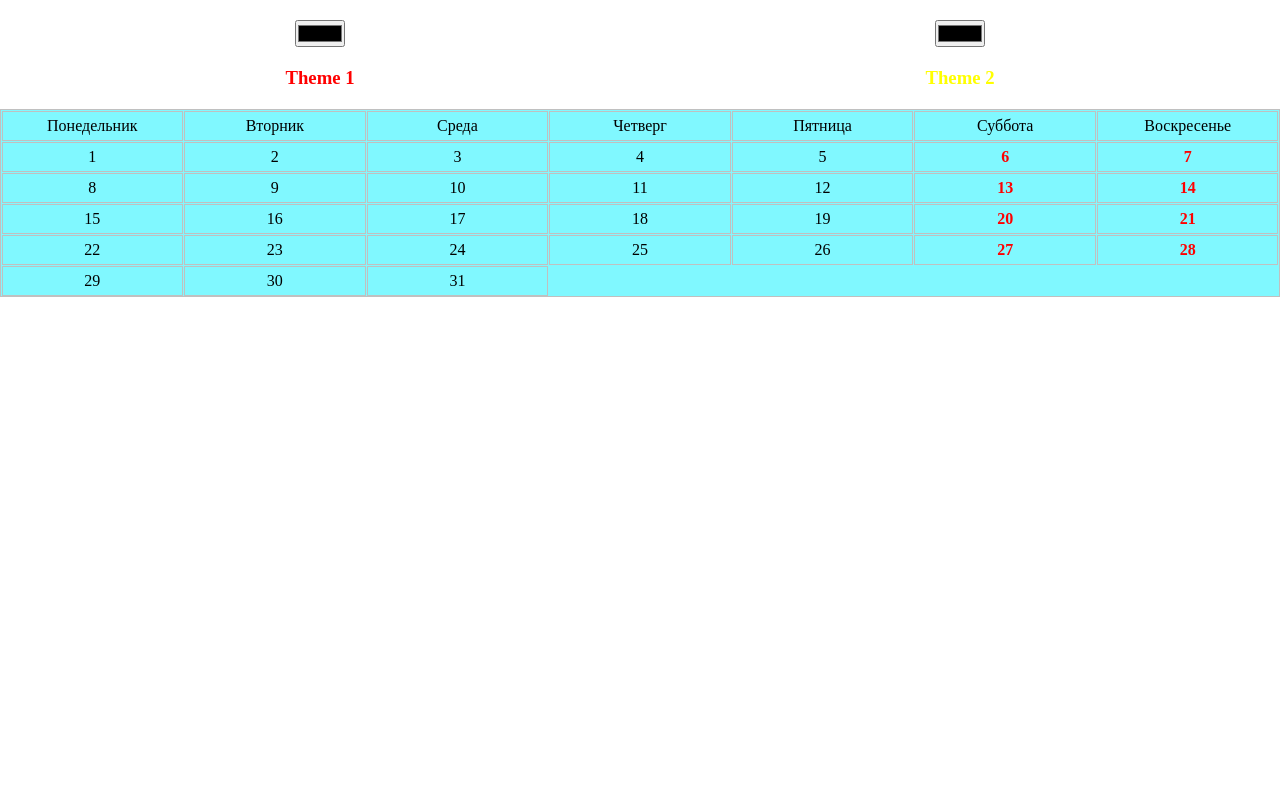
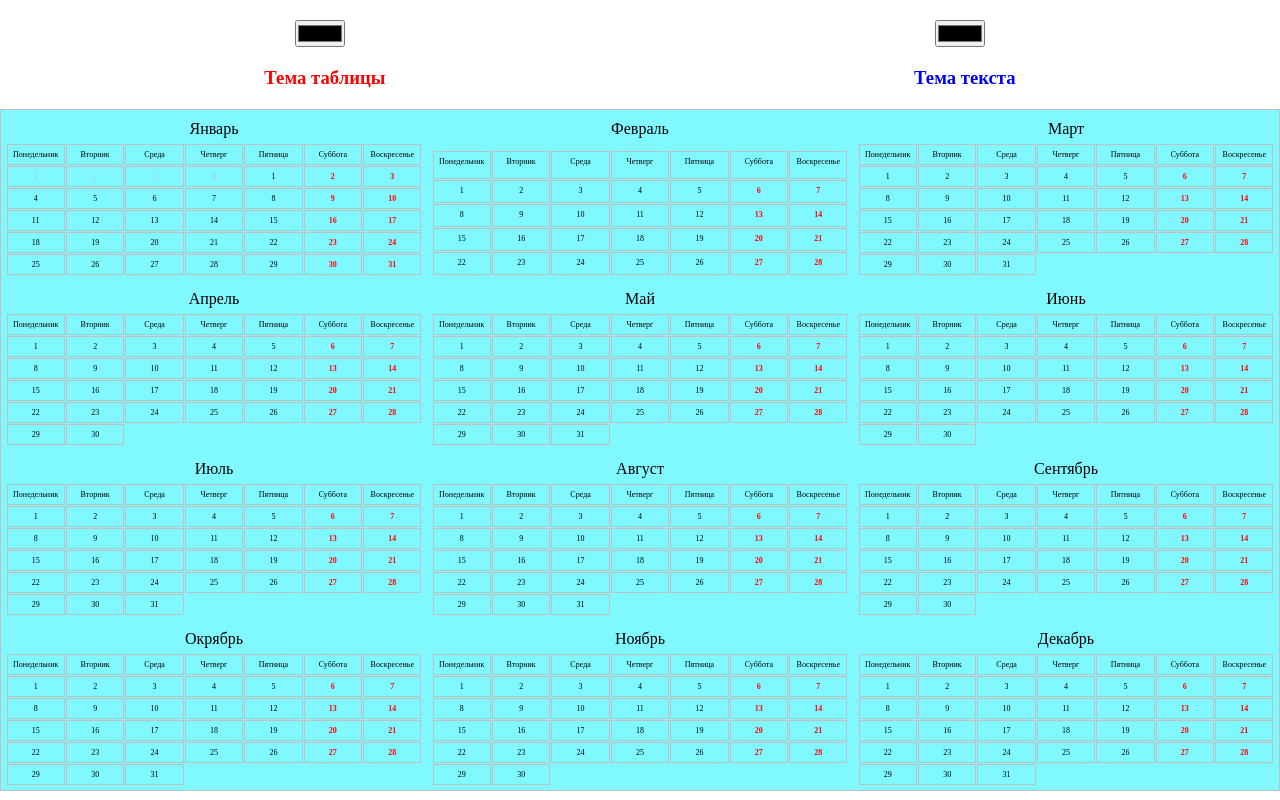
Before and after one commit to ONESucH/React-widget-calendar, a React (Create React App) app: page / in a window 1280 px wide. Built offline with nearby package versions, Linux system fonts and the light colour scheme.

Commit message:
parser month

```diff
--- a/src/App.css
+++ b/src/App.css
@@ -18,7 +18,7 @@
   align-items: stretch;
 }
 
-.days, .weeks {
+.days, .weeks, .month, .years {
   display: grid;
 }
 
@@ -39,8 +39,13 @@
   margin-top: 20px;
 }
 
+.years {
+  grid-template-columns: repeat(3, 1fr);
+}
+
 .days, .weeks {
   grid-template-columns: repeat(7, 1fr);
+  font-size: 0.5em;
 }
 
 .week, .day {
@@ -49,8 +54,22 @@
   border: 1px solid silver;
 }
 
+.month {
+  margin: 5px;
+}
+
 .week {
   cursor: pointer;
+  max-height: 21px;
+}
+
+.month-title {
+  padding: 5px 0;
+  text-align: center;
+}
+
+.no-active {
+  color: silver;
 }
 
 .week:hover {
--- a/src/App.js
+++ b/src/App.js
@@ -3,7 +3,24 @@ import { ThemeContext } from './utils';
 import { ThemeContextExample } from './components';
 import './App.css';
 
-const weeks = [
+// Месяцы
+const MonthRU = [
+  'Январь',
+  'Февраль',
+  'Март',
+  'Апрель',
+  'Май',
+  'Июнь',
+  'Июль',
+  'Август',
+  'Сентябрь',
+  'Окрябрь',
+  'Ноябрь',
+  'Декабрь',
+];
+
+// Недели
+const WeeksRu = [
   'Понедельник',
   'Вторник',
   'Среда',
@@ -16,26 +33,92 @@ const weeks = [
 const App = () => {
   const [ colors, setColors ] = useState({
     theme1: 'red',
-    theme2: 'yellow',
+    theme2: 'blue',
   });
-  const [ activeWeek, setActiveWeek ] = useState(null);
-  const [ counter, setCounter ] = useState(null);
-  const [ days, setDays ] = useState([]);
-  const date = new Date();
-  const monthDays = 33 - new Date(date.getFullYear(), date.getMonth(), 33).getDate();
+  const [ month, setMonth ] = useState([]);
+  const [ firstDayYears, setFirstDayYears ] = useState(null); // Отступы первого дня
+  const [ fullDays, setFullDays ] = useState([]);
+  const [ firstDayIndents, setFirstDayIndents ] = useState([]);
 
   useEffect(() => {
-    if (counter <= monthDays) {
+    const date = new Date(new Date().getFullYear(), 0, 0);
 
-      if (+counter) setDays([ ...days, counter ]);
+    setFirstDayYears(date.getDay());
 
-      setCounter(counter + 1);
+    if (month.length) setMonth([]);
+
+    const years = []; // Формируем в году месяцы
+
+    for(let counter = 0; 12; counter++) {
+      const date = new Date();
+      const monthDays = 33 - new Date(date.getFullYear(), counter, 33).getDate(); // Количество дней в месяце
+      const monthAllWeeks = Math.ceil(monthDays / 7); // Количество недель в месяце
+
+      const leftMargin = new Date(date.getFullYear(), counter, 0) - new Date(date.getFullYear(), counter, 7);
+      const rightMargin = new Date(date.getFullYear(), counter, monthDays - 7) - new Date(date.getFullYear(), counter, monthDays);
+
+      console.log('leftMargin', leftMargin);
+      console.log('rightMargin', rightMargin);
+
+      const daysLeftMargin = leftMargin / (1000 * 60 * 60 * 24);
+      const daysRightMargin = rightMargin / (1000 * 60 * 60 * 24);
+
+      console.log('daysLeftMargin', daysLeftMargin);
+      console.log('daysRightMargin', daysRightMargin);
+
+      years.push({
+        month: MonthRU[counter],
+        monthDays,
+        leftMargin: monthDays - (monthAllWeeks * 7),
+        rightMargin: monthDays - (monthAllWeeks * 7)
+      });
+
+      if (years.length === 12) {
+        setMonth([
+          ...month,
+          ...years
+        ])
+      }
+
+      if (counter >= 11) return;
     }
-  }, [ counter ]);
+  }, []);
 
   useEffect(() => {
-    console.log('activeWeek', activeWeek);
-  }, [ activeWeek ]);
+    let resultMonth = month.map((el) => {
+      let days = [];
+
+      for(let counter = 1; el.monthDays; counter++) {
+        days.push(counter);
+
+        if (counter === el.monthDays) {
+          el.days = days;
+
+          return el;
+        }
+      }
+    });
+
+    setFullDays([
+      ...resultMonth,
+      ...fullDays
+    ]);
+  }, [ month ]);
+
+  useEffect(() => {
+    const indents = []; // Отступ первого дня
+
+    for(let counter = 1; firstDayYears; counter++) {
+      indents.push(counter);
+
+      if (counter === firstDayYears) {
+        setFirstDayIndents([
+          ...indents,
+          ...firstDayIndents
+        ]);
+      } else if (counter >= firstDayYears) return;
+    }
+  }, [ firstDayYears ]);
 
   return (
     <ThemeContext.Provider value={colors}>
@@ -58,11 +141,26 @@ const App = () => {
 
       <div className="widgets">
         <div className="widget-calendar">
-          <div className="weeks">
-            {weeks.map((item, i) => <div className="week" key={i} onClick={() => setActiveWeek(item)}>{item}</div>)}
-          </div>
-          <div className="days">
-            {days.map((item, i) => <div className="day" key={i}>{item}</div>)}
+          <div className="years">
+            {month.length ? (
+              month.map((item, monthIndex) => (
+                <div className="month" key={monthIndex}>
+                  <div className="month-title">{item.month}</div>
+                  <div className="weeks">
+                    {WeeksRu.map((item, weeksIndex) => <div className="week" key={weeksIndex + item}>{item}</div>)}
+                  </div>
+                  <div className="days">
+                    {firstDayIndents.length && monthIndex === 0 ? firstDayIndents.map((el) => (
+                      <div className="day no-active" key={el}>{el}</div>
+                    )) : null}
+
+                    {item.days ? item.days.map((day, dayIndex) => (
+                      <div className="day" key={dayIndex}>{day}</div>
+                    )) : null}
+                  </div>
+                </div>
+              ))
+            ) : null}
           </div>
         </div>
       </div>
--- a/src/components/ThemeContextExample.js
+++ b/src/components/ThemeContextExample.js
@@ -6,8 +6,8 @@ export const ThemeContextExample = () => {
 
   return (
    <div className="controls-label">
-     <h3 style={{color: themeContext.theme1}}>Theme 1</h3>
-     <h3 style={{color: themeContext.theme2}}>Theme 2</h3>
+     <h3 style={{color: themeContext.theme1}}>Тема таблицы</h3>
+     <h3 style={{color: themeContext.theme2}}>Тема текста</h3>
    </div>
   )
 };
```
